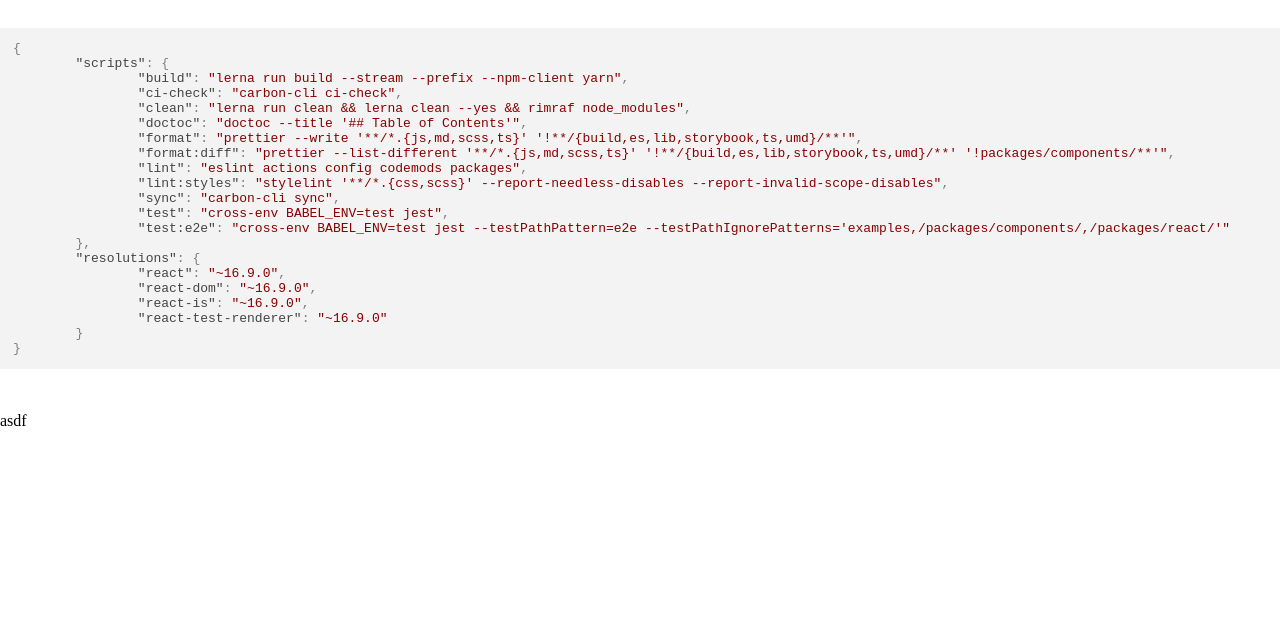
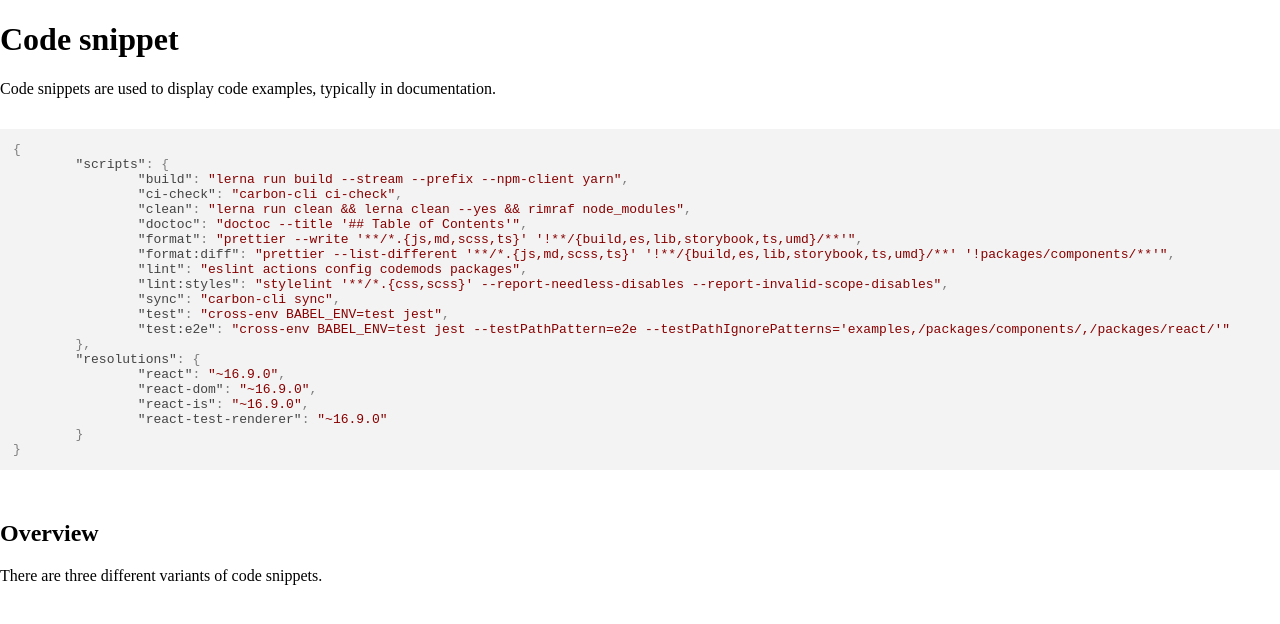
Before and after one commit to Daniel-Livingston/ui, a SvelteKit app: page /components/code in a window 1280 px wide. Shown: the top 624 px of the page. Built offline with nearby package versions, Linux system fonts and the light colour scheme.

Commit message:
Add basic text components

```diff
--- /dev/null
+++ b/src/lib/components/Heading/Heading.svelte
@@ -0,0 +1,8 @@
+<script lang="ts">
+	import './Heading.css';
+	import type { HeadingProps } from './types';
+
+	let { level = 1, class: classname, ...props } = $props<HeadingProps>();
+</script>
+
+<svelte:element this={`h${level}`} class="heading {classname}" {...props}><slot /></svelte:element>
--- /dev/null
+++ b/src/lib/components/Heading/index.ts
@@ -0,0 +1 @@
+export { default as Heading } from './Heading.svelte';
--- /dev/null
+++ b/src/lib/components/Heading/types.ts
@@ -0,0 +1,5 @@
+import type { HTMLAttributes } from 'svelte/elements';
+
+export interface HeadingProps extends HTMLAttributes<HTMLHeadingElement> {
+	level?: 1 | 2 | 3 | 4 | 5 | 6;
+}
--- /dev/null
+++ b/src/lib/components/Text/Text.svelte
@@ -0,0 +1,10 @@
+<script lang="ts">
+	import './Text.css';
+	import type { TextProps } from './types';
+
+	let { size = 'medium', class: classname, ...props } = $props<TextProps>();
+</script>
+
+<p class="text text-{size} {classname}" {...props}>
+	<slot />
+</p>
--- /dev/null
+++ b/src/lib/components/Text/index.ts
@@ -0,0 +1 @@
+export { default as Text } from './Text.svelte';
--- /dev/null
+++ b/src/lib/components/Text/types.ts
@@ -0,0 +1,5 @@
+import type { HTMLAttributes } from 'svelte/elements';
+
+export interface TextProps extends HTMLAttributes<HTMLParagraphElement> {
+	size?: 'small' | 'medium' | 'large';
+}
--- a/src/lib/components/index.ts
+++ b/src/lib/components/index.ts
@@ -8,6 +8,7 @@
 export { Carousel } from './Carousel';
 export { DataTable } from './DataTable';
 export { Dropdown } from './Dropdown';
+export { Heading } from './Heading';
 export {
 	Checkbox,
 	DatePicker,
@@ -31,5 +32,6 @@
 export { Progress, ProgressBar, ProgressIndicator } from './Progress';
 export { Search } from './Search';
 export { Tabs } from './Tabs';
+export { Text } from './Text';
 export { Toast as Notification, Toast } from './Toast';
 export { TreeView } from './TreeView';
--- a/src/routes/components/code/+page.svelte
+++ b/src/routes/components/code/+page.svelte
@@ -1,7 +1,13 @@
 <script lang="ts">
-	import { CodeSnippet } from '$lib';
+	import { CodeSnippet, Heading, Text } from '$lib';
 	import 'highlight.js/styles/default.css';
 </script>
+
+<Heading level={1}>Code snippet</Heading>
+
+<Text size="large">
+	Code snippets are used to display code examples, typically in documentation.
+</Text>
 
 <CodeSnippet
 	code={`{
@@ -29,4 +35,6 @@
 	highlighted
 />
 
-asdf
+<Heading level={2}>Overview</Heading>
+
+<Text>There are three different variants of code snippets.</Text>
```
Also changed, not shown: src/lib/components/Heading/Heading.css (added), src/lib/components/Text/Text.css (added).
